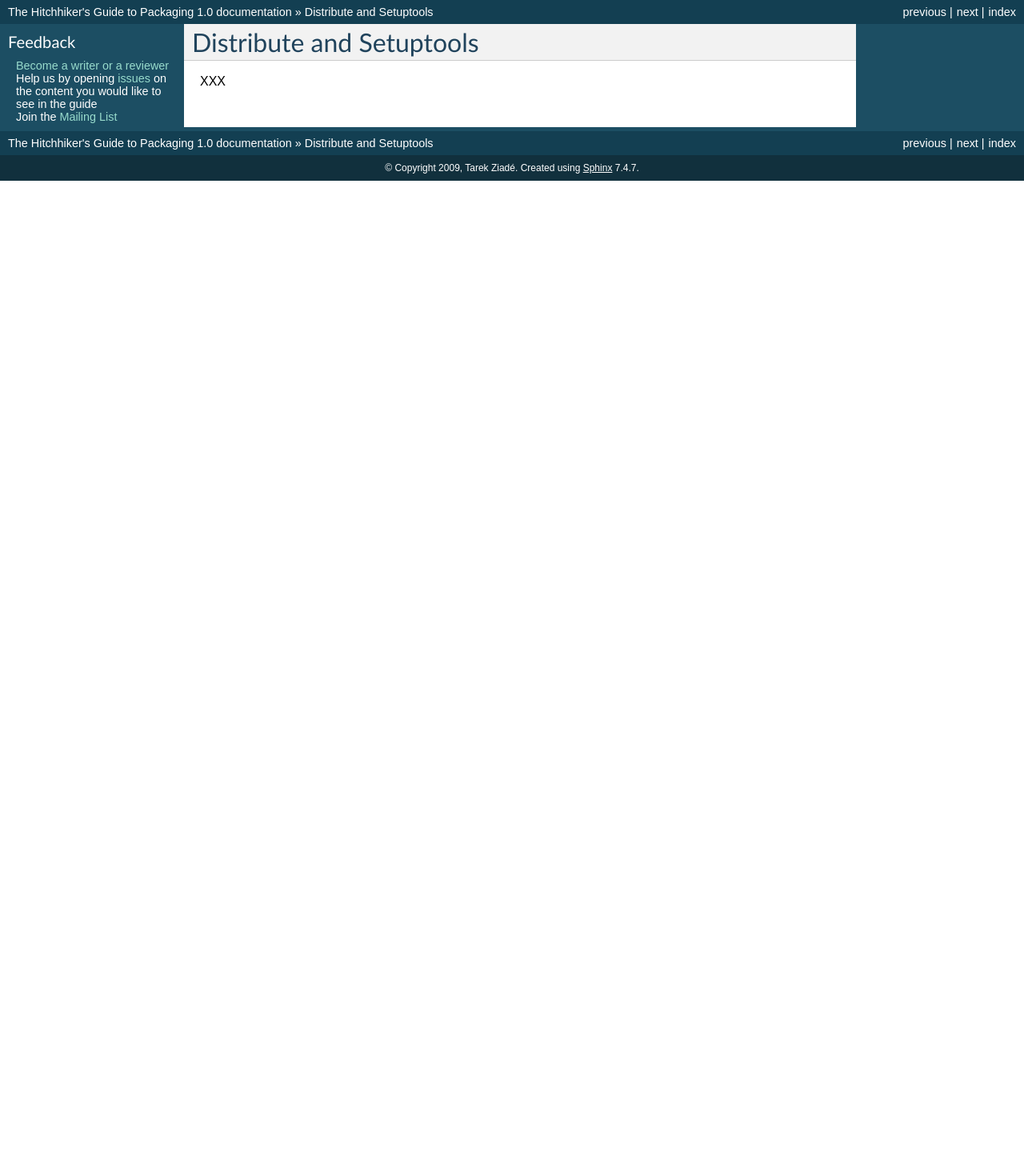
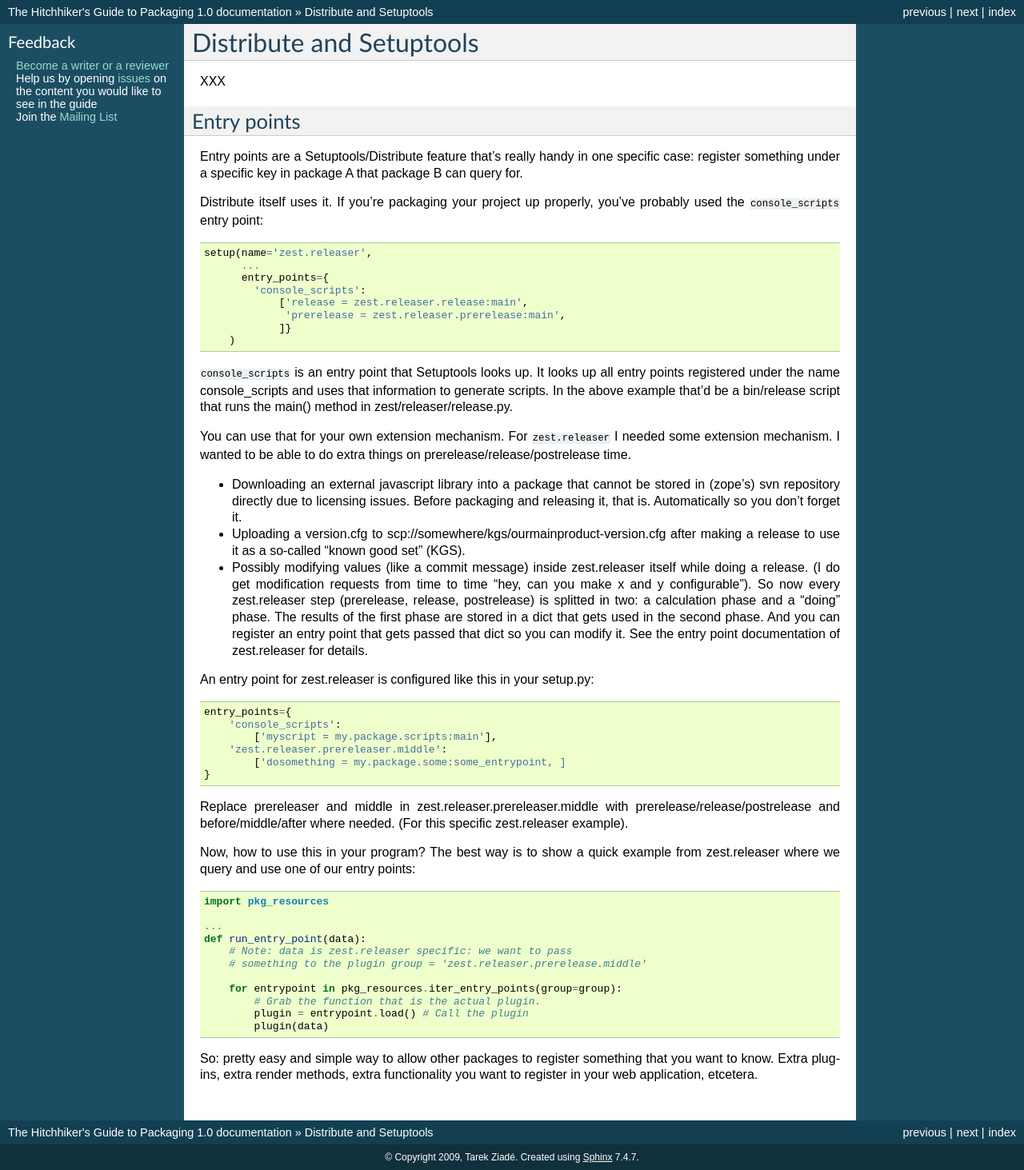
Before and after one commit to pypa/packaging.python.org, a Sphinx documentation site: the page built from source/distribute.txt, in a window 1280 px wide. Shown: the whole page at 80% size. Built offline with Sphinx 7.4.7, drawn with Linux system fonts in a browser that asks for light colours; before the commit the page ends 900 px from its top, so only the background shows below that.

Commit message:
added Reinout's blog entry about entry points

```diff
--- a/source/credits.txt
+++ b/source/credits.txt
@@ -15,3 +15,4 @@ Contributors
 - Martijn Faassen
 - Carl Meyer
 - John M. Gabriele
+- Reinout van Rees
--- a/source/distribute.txt
+++ b/source/distribute.txt
@@ -3,3 +3,79 @@ Distribute and Setuptools
 =========================
 
 XXX
+
+Entry points
+============
+
+Entry points are a Setuptools/Distribute feature that’s really handy in one
+specific case: register something under a specific key in package A that
+package B can query for.
+
+Distribute itself uses it. If you’re packaging your project up properly, you’ve
+probably used the ``console_scripts`` entry point::
+
+    setup(name='zest.releaser',
+          ...
+          entry_points={
+            'console_scripts':
+                ['release = zest.releaser.release:main',
+                 'prerelease = zest.releaser.prerelease:main',
+                ]}
+        )
+
+``console_scripts`` is an entry point that Setuptools looks up. It looks up all
+entry points registered under the name console_scripts and uses that
+information to generate scripts. In the above example that’d be a bin/release
+script that runs the main() method in zest/releaser/release.py.
+
+You can use that for your own extension mechanism. For ``zest.releaser`` I
+needed some extension mechanism. I wanted to be able to do extra things on
+prerelease/release/postrelease time.
+
+- Downloading an external javascript library into a package that cannot be
+  stored in (zope’s) svn repository directly due to licensing issues. Before
+  packaging and releasing it, that is. Automatically so you don’t forget it.
+
+- Uploading a version.cfg to scp://somewhere/kgs/ourmainproduct-version.cfg
+  after making a release to use it as a so-called “known good set” (KGS).
+
+- Possibly modifying values (like a commit message) inside zest.releaser itself
+  while doing a release. (I do get modification requests from time to time “hey,
+  can you make x and y configurable”). So now every zest.releaser step
+  (prerelease, release, postrelease) is splitted in two: a calculation phase
+  and a “doing” phase. The results of the first phase are stored in a dict
+  that gets used in the second phase. And you can register an entry point that
+  gets passed that dict so you can modify it. See the entry point documentation
+  of zest.releaser for details.
+
+An entry point for zest.releaser is configured like this in your setup.py::
+
+    entry_points={
+        'console_scripts':
+            ['myscript = my.package.scripts:main'],
+        'zest.releaser.prereleaser.middle':
+            ['dosomething = my.package.some:some_entrypoint, ]
+    }
+
+Replace prereleaser and middle in zest.releaser.prereleaser.middle with
+prerelease/release/postrelease and before/middle/after where needed. (For this
+specific zest.releaser example).
+
+Now, how to use this in your program? The best way is to show a quick example
+from zest.releaser where we query and use one of our entry points::
+
+    import pkg_resources
+
+    ...
+    def run_entry_point(data):
+        # Note: data is zest.releaser specific: we want to pass
+        # something to the plugin group = 'zest.releaser.prerelease.middle'
+
+        for entrypoint in pkg_resources.iter_entry_points(group=group):
+            # Grab the function that is the actual plugin.
+            plugin = entrypoint.load() # Call the plugin
+            plugin(data)
+
+So: pretty easy and simple way to allow other packages to register something
+that you want to know. Extra plugins, extra render methods, extra functionality
+you want to register in your web application, etcetera.
```
